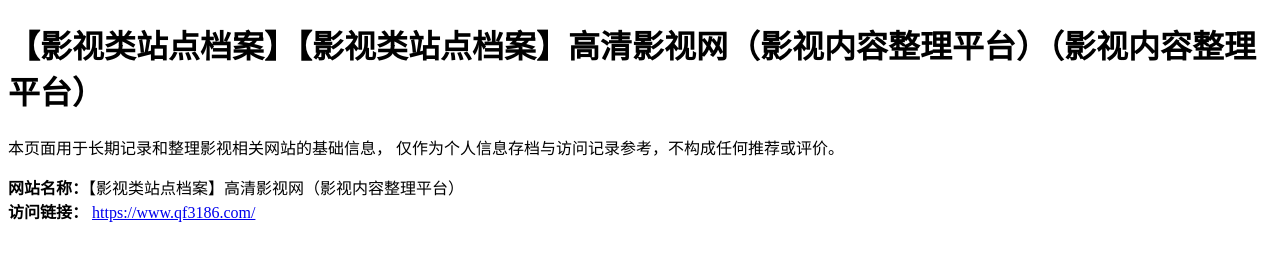
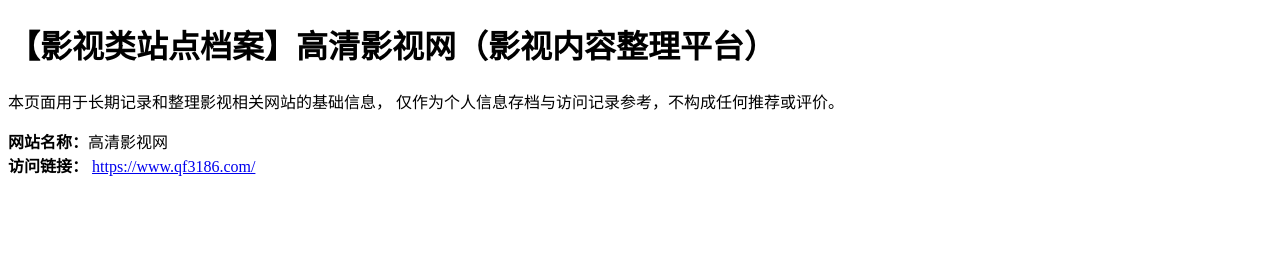
Before and after one commit to lauraeapxx/screen-platform-structure-evolution-archive, a plain HTML site: page index.html in a window 1280 px wide. Drawn offline with Linux system fonts and the light colour scheme.

Commit message:
Update index.html

```diff
--- a/index.html
+++ b/index.html
@@ -3,12 +3,12 @@
 <html lang="zh-CN">
 <head>
   <meta charset="UTF-8">
-  <title>【影视类站点档案】【影视类站点档案】高清影视网（影视内容整理平台）（影视内容整理平台）</title>
+  <title>【影视类站点档案】高清影视网（影视内容整理平台）</title>
   <meta name="description" content="用于记录和整理互联网上可访问的影视类网站信息，仅作信息存档参考。">
 </head>
 <body>
 
-<h1>【影视类站点档案】【影视类站点档案】高清影视网（影视内容整理平台）（影视内容整理平台）</h1>
+<h1>【影视类站点档案】高清影视网（影视内容整理平台）</h1>
 
 <p>
 本页面用于长期记录和整理影视相关网站的基础信息，
@@ -16,7 +16,7 @@
 </p>
 
 <p>
-<strong>网站名称：</strong>【影视类站点档案】高清影视网（影视内容整理平台）<br>
+<strong>网站名称：</strong>高清影视网<br>
 <strong>访问链接：</strong>
 <a href="https://www.qf3186.com/" target="_blank">https://www.qf3186.com/</a>
 </p>
```
